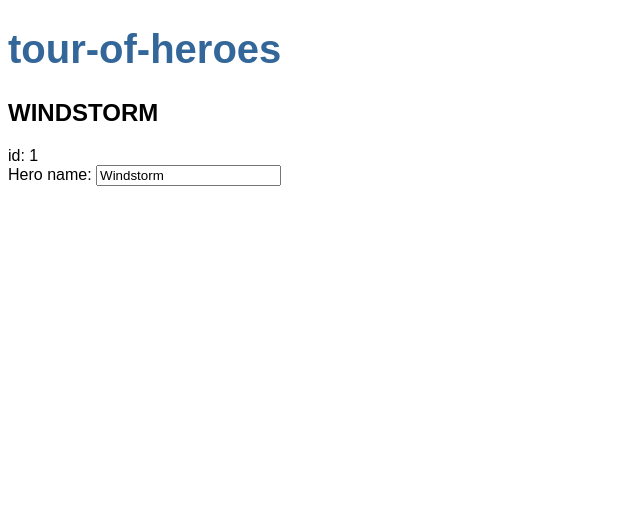
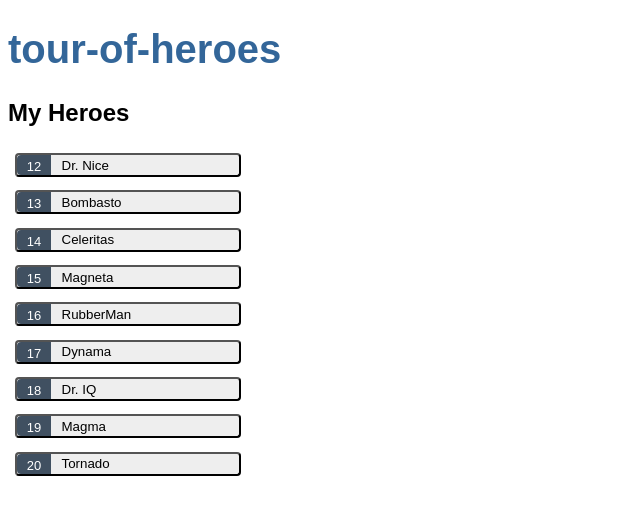
Before and after one commit to AlexeyNovomlinets/angular-tour-of-heroes, an Angular app: page / in a window 1280 px wide. Shown: the top 514 px of the page, without its empty margins (0-640 px from the left). Built offline with nearby package versions, Linux system fonts and the light colour scheme.

Commit message:
[feat]: add list of Heroes

```diff
--- a/src/app/heroes/heroes.component.html
+++ b/src/app/heroes/heroes.component.html
@@ -1,6 +1,21 @@
-<h2>{{ hero().name | uppercase }}</h2>
-<div><span>id: </span>{{ hero().id }}</div>
-<div>
-	<label for="name">Hero name: </label>
-  	<input id="name" [(ngModel)]="hero().name" placeholder="name">
+<h2>My Heroes</h2>
+<ul class="heroes">
+	<li *ngFor="let hero of heroes()">
+		<button
+			type="button"
+			[class.selected]="hero === selectedHero"
+			(click)="onSelect(hero)">
+			<span class="badge">{{ hero.id }}</span>
+			<span class="name">{{ hero.name }}</span>
+		</button>
+	</li>
+</ul>
+
+<div *ngIf="selectedHero">
+	<h2>{{selectedHero.name | uppercase}} Details</h2>
+	<div>id: {{selectedHero.id}}</div>
+	<div>
+	  <label for="hero-name">Hero name: </label>
+	  <input id="hero-name" [(ngModel)]="selectedHero.name" placeholder="name">
+	</div>
 </div>
--- a/src/app/heroes/heroes.component.scss
+++ b/src/app/heroes/heroes.component.scss
@@ -0,0 +1,66 @@
+/* HeroesComponent's private CSS styles */
+.heroes {
+	margin: 0 0 2em 0;
+	list-style-type: none;
+	padding: 0;
+	width: 15em;
+  }
+
+  .heroes li {
+	display: flex;
+  }
+
+  .heroes button {
+	flex: 1;
+	cursor: pointer;
+	position: relative;
+	left: 0;
+	background-color: #EEE;
+	margin: .5em;
+	padding: 0;
+	border-radius: 4px;
+	display: flex;
+	align-items: stretch;
+	height: 1.8em;
+  }
+
+  .heroes button:hover {
+	color: #2c3a41;
+	background-color: #e6e6e6;
+	left: .1em;
+  }
+
+  .heroes button:active {
+	background-color: #525252;
+	color: #fafafa;
+  }
+
+  .heroes button.selected {
+	background-color: black;
+	color: white;
+  }
+
+  .heroes button.selected:hover {
+	background-color: #505050;
+	color: white;
+  }
+
+  .heroes button.selected:active {
+	background-color: black;
+	color: white;
+  }
+
+  .heroes .badge {
+	display: inline-block;
+	font-size: small;
+	color: white;
+	padding: 5px 10px;
+	background-color: #405061;
+	line-height: 1em;
+	margin-right: .8em;
+	border-radius: 4px 0 0 4px;
+  }
+
+  .heroes .name {
+	align-self: center;
+  }
--- a/src/app/heroes/heroes.component.ts
+++ b/src/app/heroes/heroes.component.ts
@@ -1,5 +1,6 @@
 import { Component, WritableSignal, signal } from '@angular/core';
 import { Hero } from './heroes.model';
+import { HeroesService } from 'src/app/heroes/heroes.service';
 
 @Component({
   selector: 'app-heroes',
@@ -7,8 +8,16 @@
   styleUrls: ['./heroes.component.scss']
 })
 export class HeroesComponent {
-	public readonly hero: WritableSignal<Hero> = signal({
-		id: 1,
-		name: 'Windstorm',
-	});
+	public readonly heroes: WritableSignal<Hero[]> =
+		signal(this.heroesService.getHeroes());
+
+	public selectedHero?: Hero;
+
+	constructor(
+		private readonly heroesService: HeroesService,
+	) {}
+
+	public onSelect(hero: Hero): void {
+		this.selectedHero = hero;
+	}
 }
--- /dev/null
+++ b/src/app/heroes/heroes.service.ts
@@ -0,0 +1,21 @@
+import { Injectable } from "@angular/core";
+import { Hero } from "./heroes.model";
+
+@Injectable({
+	providedIn: 'root',
+})
+export class HeroesService {
+	public getHeroes(): Hero[] {
+		return [
+			{ id: 12, name: 'Dr. Nice' },
+			{ id: 13, name: 'Bombasto' },
+			{ id: 14, name: 'Celeritas' },
+			{ id: 15, name: 'Magneta' },
+			{ id: 16, name: 'RubberMan' },
+			{ id: 17, name: 'Dynama' },
+			{ id: 18, name: 'Dr. IQ' },
+			{ id: 19, name: 'Magma' },
+			{ id: 20, name: 'Tornado' },
+		];
+	}
+}
```
